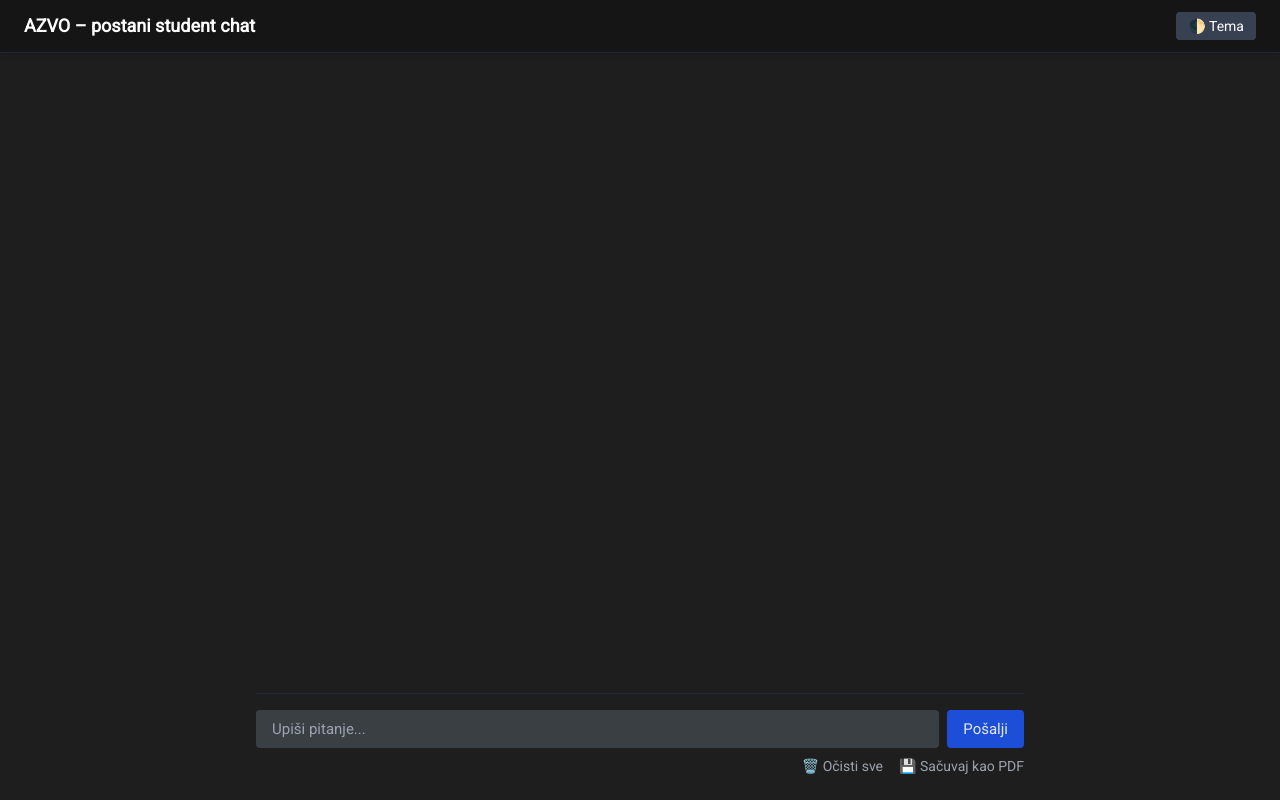
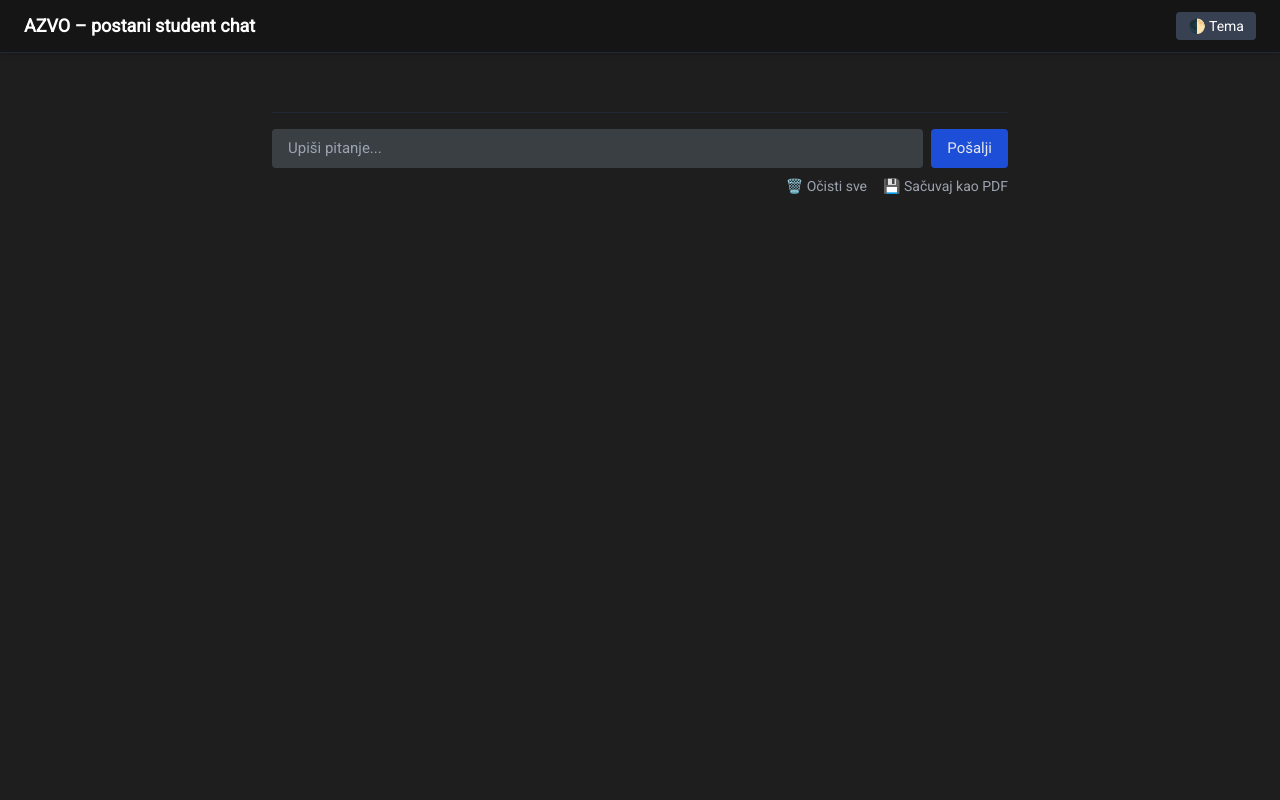
Before and after one commit to gluncic/AZVO_chat, a FastAPI app: page / in a window 1280 px wide. Run offline with FastAPI, Linux system fonts and the light colour scheme; some libraries are stand-ins or nearby versions.

Commit message:
Update index.html
Signed-off-by: gluncic <matko@phy.hr>

```diff
--- a/templates/index.html
+++ b/templates/index.html
@@ -2,6 +2,7 @@
 <html lang="hr" class="dark">
 <head>
   <meta charset="UTF-8">
+  <meta name="viewport" content="width=device-width, initial-scale=1"> <!-- ✅ MOBILNI VIEWPORT -->
   <title>AZVO Chat</title>
 
   <!-- Roboto 100, 300, 400 -->
@@ -116,7 +117,7 @@
   </script>
 </head>
 
-<body class="bg-white dark:bg-[#1e1e1e] text-black dark:text-gray-200 h-screen flex flex-col items-center pt-16">
+<body class="min-h-screen flex flex-col bg-white dark:bg-[#1e1e1e] text-black dark:text-gray-200 pt-16">
 
   <!-- Header -->
   <header class="w-full bg-white dark:bg-[#151515] text-black dark:text-white shadow-md py-3 px-6 border-b border-gray-200 dark:border-gray-800 fixed top-0 z-50 flex justify-between items-center">
@@ -127,7 +128,7 @@
   </header>
 
   <!-- Chat sadržaj -->
-  <div class="w-full max-w-3xl flex flex-col h-full">
+  <div class="w-full max-w-3xl mx-auto px-4 flex flex-col h-full">
     <div id="chat-box" class="p-6 overflow-y-auto flex-grow border-b border-gray-300 dark:border-gray-800"></div>
 
     <div class="w-full mt-4 mb-6 space-y-2">
```
